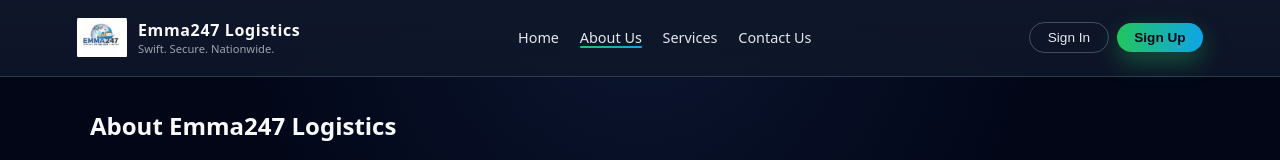
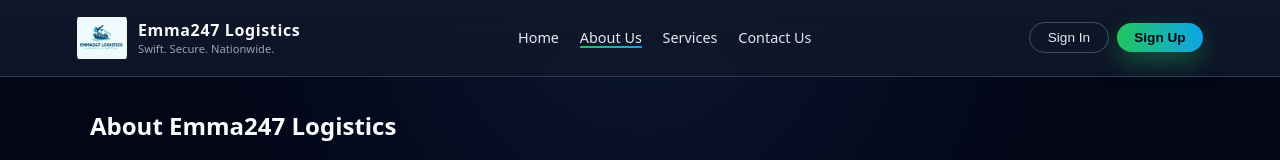
Before and after one commit to emma247logistic/com, a plain HTML site: page about.html in a window 1280 px wide. Shown: the top 160 px of the page. Drawn offline with nearby package versions, Linux system fonts and the light colour scheme; no server answers.

Commit message:
Update about.html

```diff
--- a/about.html
+++ b/about.html
@@ -10,7 +10,7 @@
     <header class="site-header">
       <div class="logo-group">
         <a href="index.html" class="logo-link">
-          <img src="images/logo.jpg" alt="Emma247 Logistics" class="logo-image" />
+          <img src="images/logoo.jpg" alt="Emma247 Logistics" class="logo-image" />
         </a>
         <div class="logo-text">
           <a href="index.html" class="logo-main">Emma247 Logistics</a>
```
